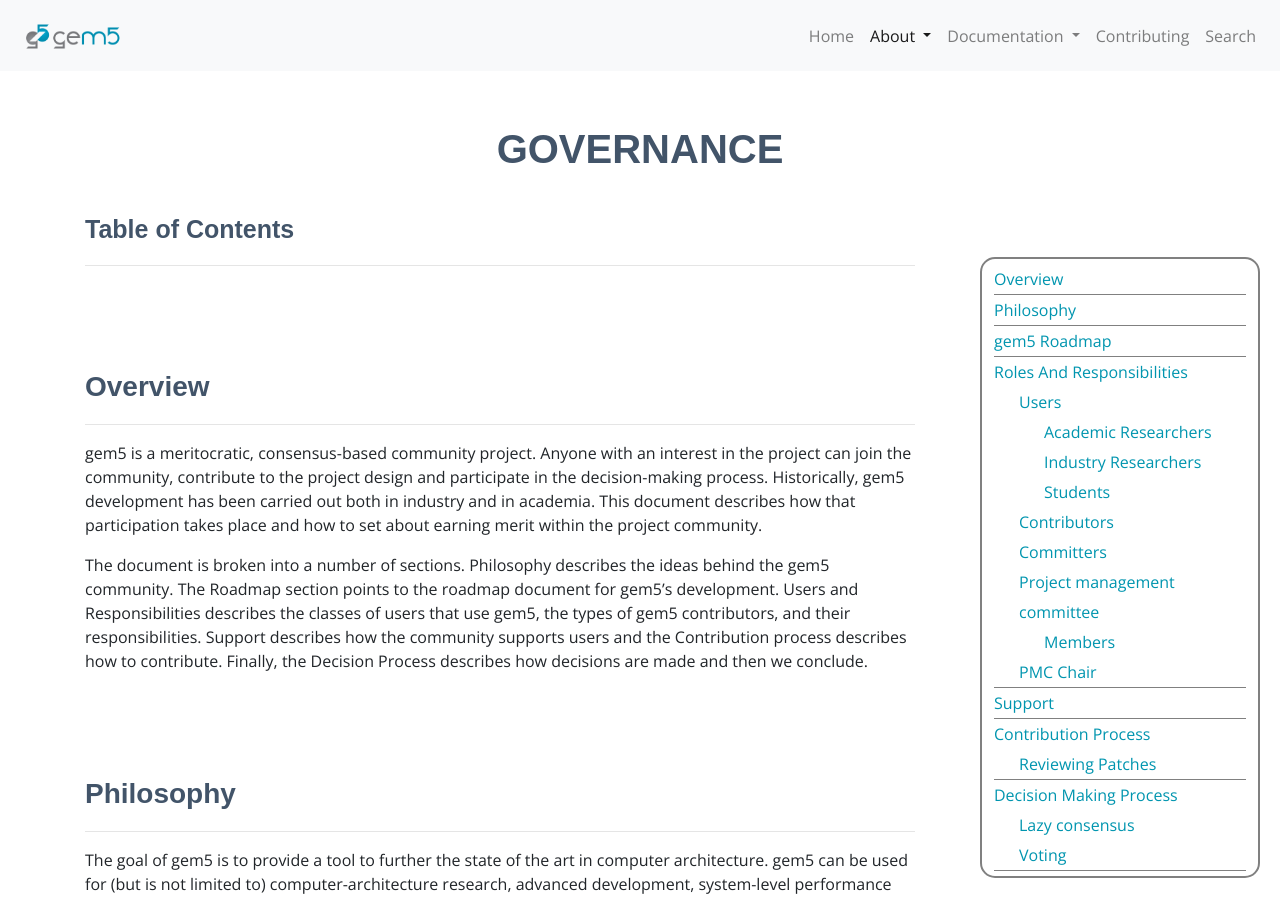
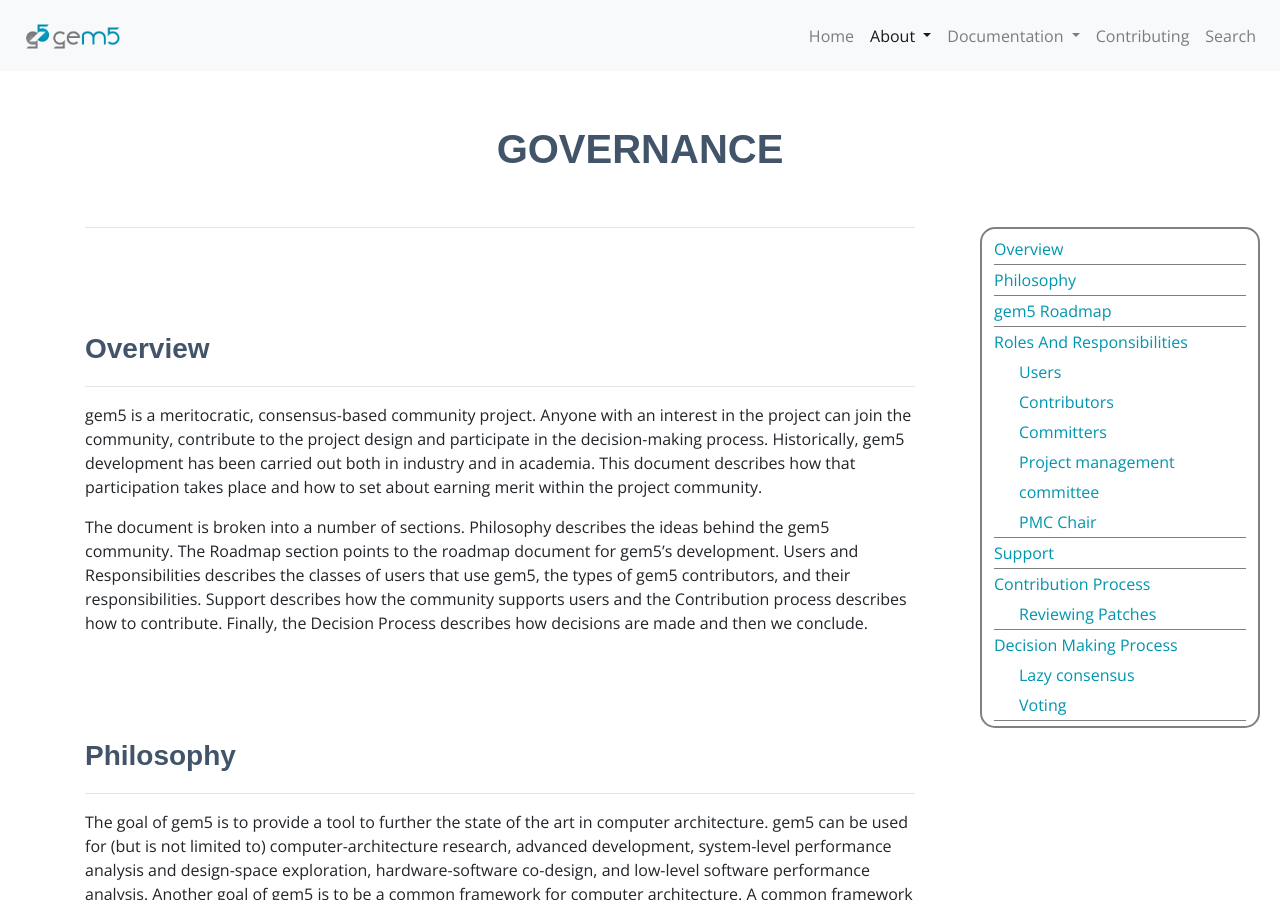
Before and after one commit to gem5/website, a Jekyll site: the page built from _pages/governance.md, in a window 1280 px wide and 900 px high. Built offline with Jekyll 4.4.1, drawn with Linux system fonts in a browser that asks for light colours; nearby versions of some CDN libraries; some web fonts are replaced.

Commit message:
update production config

```diff
--- a/_config.yml
+++ b/_config.yml
@@ -11,6 +11,7 @@ include: ['_pages']
 
 kramdown:
   input: GFM
+  toc_levels: "1,2"
 
 collections:
   pages:
--- a/_pages/governance.md
+++ b/_pages/governance.md
@@ -4,8 +4,6 @@ title: Governance
 parent: about
 permalink: /governance/
 ---
-## Table of Contents
-{:.no_toc}
 * TOC
 {:toc}
 
```
